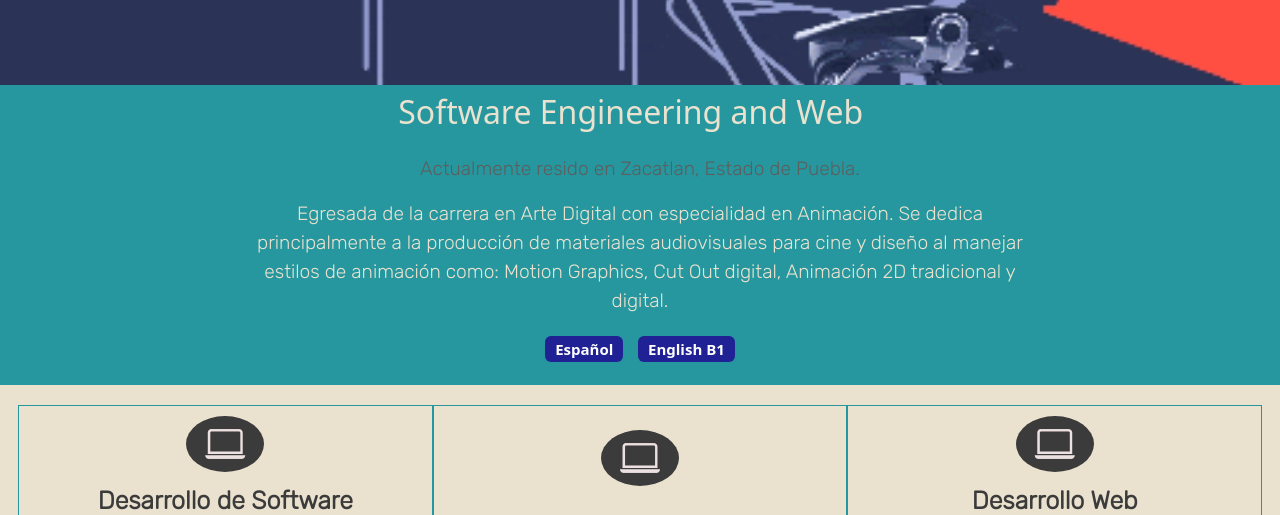
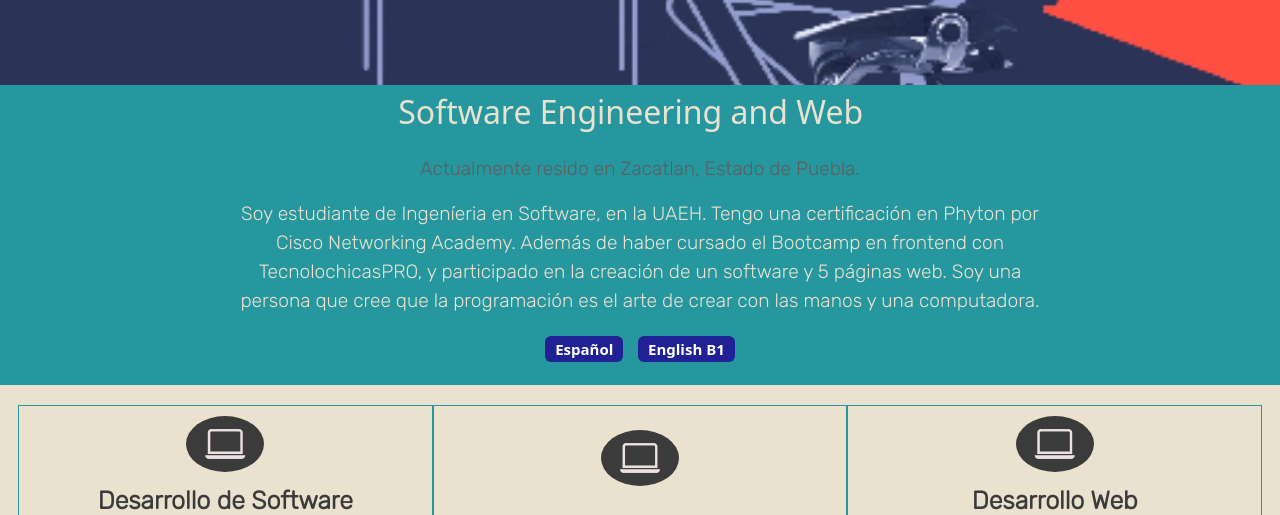
Before and after one commit to Fabi-creat/TCPROporfafolio, a plain HTML site: page index.html in a window 1280 px wide. Shown: the part 647-1162 px from the top of the page. Drawn offline with nearby package versions, Linux system fonts and the light colour scheme; a web font is replaced by a local one.

Commit message:
Update index.html

```diff
--- a/index.html
+++ b/index.html
@@ -85,7 +85,8 @@
         <!--AQUIIIIII-->
         <h2 class="text mb-4" id="typewriter"></h2>
       <p class="seccion-texto2">Actualmente resido en Zacatlan, Estado de Puebla.</p>
-        <p class="seccion-texto"> Egresada de la carrera en Arte Digital con especialidad en Animación. Se dedica principalmente a la producción de materiales audiovisuales para cine y diseño al manejar estilos de animación como: Motion Graphics, Cut Out digital, Animación 2D tradicional y digital.</p>
+        <p class="seccion-texto"> Soy estudiante de Ingeníeria en Software, en la UAEH. Tengo una certificación en Phyton por Cisco Networking Academy. Además de haber cursado el Bootcamp en
+          frontend con TecnolochicasPRO, y participado en la creación de un software y 5 páginas web. Soy una persona que cree que la programación es el arte de crear con las manos y una computadora.</p>
         <div class="badges-contenedor">
           <span class="badge text-bg">Español</span>
           <span class="badge text-bg">English B1</span>
```
